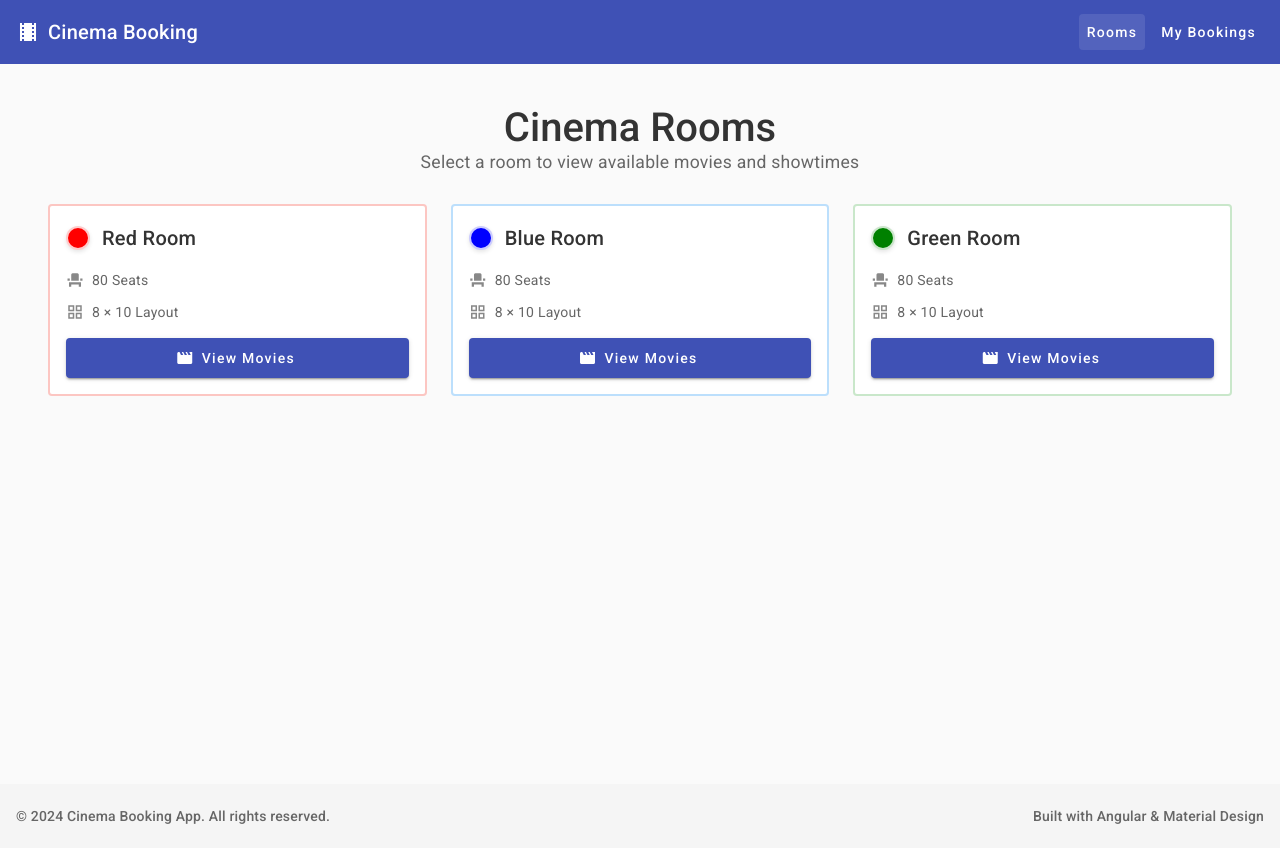
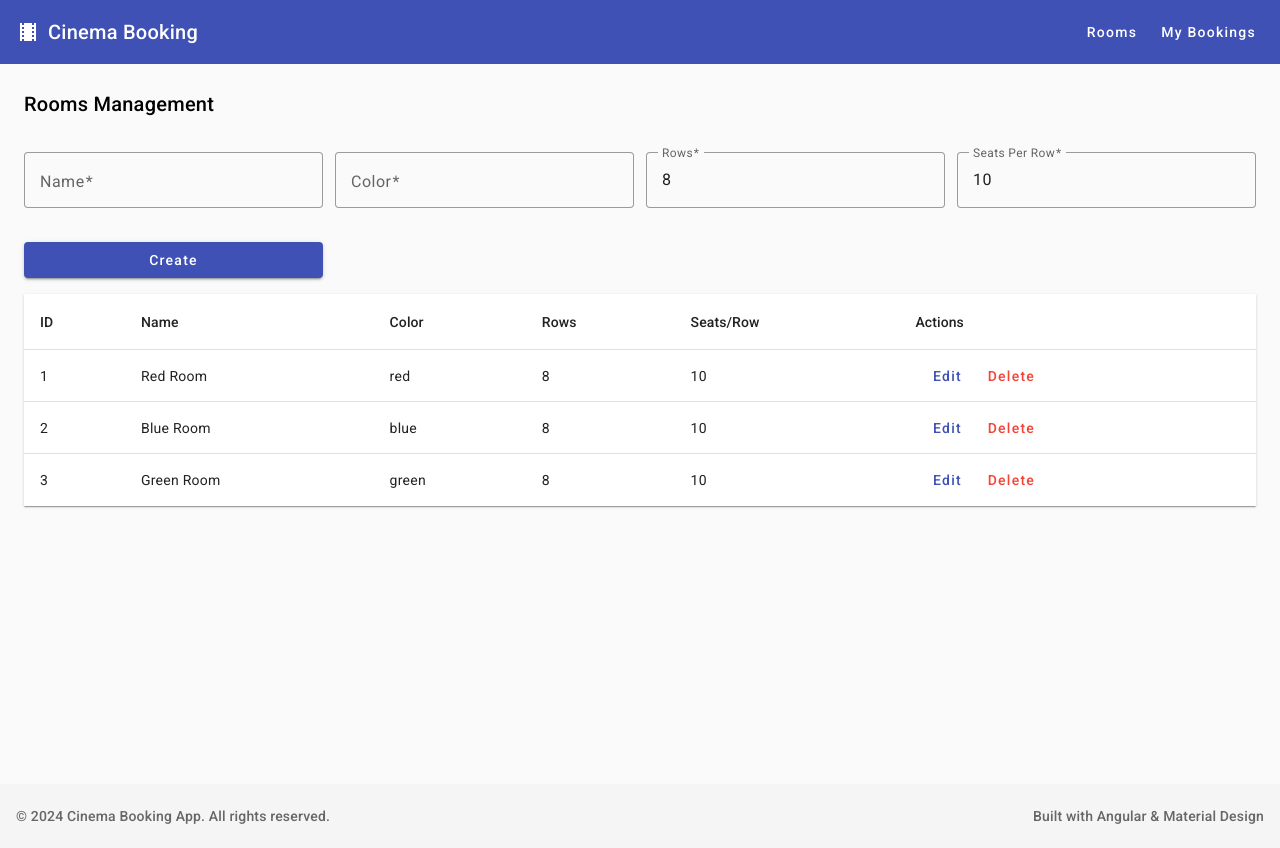
Before and after one commit to Huseelk/cinema-booking-app, an Angular app: page /admin/rooms in a window 1280 px wide. Before the commit this address led to /rooms. Built offline with nearby package versions, Linux system fonts and the light colour scheme; data requests are answered from the project's data file.

Commit message:
Add admin rooms CRUD.

```diff
--- a/src/app/app.routes.ts
+++ b/src/app/app.routes.ts
@@ -35,6 +35,13 @@ export const routes: Routes = [
     loadComponent: () => import('./features/admin/admin.component').then((m) => m.AdminComponent),
   },
   {
+    path: 'admin/rooms',
+    loadComponent: () =>
+      import('./features/admin/rooms-admin/rooms-admin.component').then(
+        (m) => m.RoomsAdminComponent,
+      ),
+  },
+  {
     path: '**',
     redirectTo: '/rooms',
   },
--- /dev/null
+++ b/src/app/features/admin/rooms-admin/rooms-admin.component.html
@@ -0,0 +1,64 @@
+<div class="rooms-admin-container">
+  <h2>Rooms Management</h2>
+
+  <form [formGroup]="form" (ngSubmit)="onSubmit()" class="room-form">
+    <mat-form-field appearance="outline">
+      <mat-label>Name</mat-label>
+      <input matInput formControlName="name" required />
+    </mat-form-field>
+    <mat-form-field appearance="outline">
+      <mat-label>Color</mat-label>
+      <input matInput formControlName="color" required />
+    </mat-form-field>
+    <mat-form-field appearance="outline">
+      <mat-label>Rows</mat-label>
+      <input matInput type="number" formControlName="rows" required />
+    </mat-form-field>
+    <mat-form-field appearance="outline">
+      <mat-label>Seats Per Row</mat-label>
+      <input matInput type="number" formControlName="seatsPerRow" required />
+    </mat-form-field>
+    <button mat-raised-button color="primary" type="submit">
+      {{ selectedRoom ? 'Update' : 'Create' }}
+    </button>
+    <button mat-button type="button" (click)="resetForm()" *ngIf="selectedRoom">Cancel</button>
+  </form>
+
+  <table mat-table [dataSource]="rooms()" class="mat-elevation-z1">
+    <ng-container matColumnDef="id">
+      <th mat-header-cell *matHeaderCellDef>ID</th>
+      <td mat-cell *matCellDef="let room">{{ room.id }}</td>
+    </ng-container>
+
+    <ng-container matColumnDef="name">
+      <th mat-header-cell *matHeaderCellDef>Name</th>
+      <td mat-cell *matCellDef="let room">{{ room.name }}</td>
+    </ng-container>
+
+    <ng-container matColumnDef="color">
+      <th mat-header-cell *matHeaderCellDef>Color</th>
+      <td mat-cell *matCellDef="let room">{{ room.color }}</td>
+    </ng-container>
+
+    <ng-container matColumnDef="rows">
+      <th mat-header-cell *matHeaderCellDef>Rows</th>
+      <td mat-cell *matCellDef="let room">{{ room.rows }}</td>
+    </ng-container>
+
+    <ng-container matColumnDef="seatsPerRow">
+      <th mat-header-cell *matHeaderCellDef>Seats/Row</th>
+      <td mat-cell *matCellDef="let room">{{ room.seatsPerRow }}</td>
+    </ng-container>
+
+    <ng-container matColumnDef="actions">
+      <th mat-header-cell *matHeaderCellDef>Actions</th>
+      <td mat-cell *matCellDef="let room">
+        <button mat-button color="primary" (click)="onEdit(room)">Edit</button>
+        <button mat-button color="warn" (click)="onDelete(room)">Delete</button>
+      </td>
+    </ng-container>
+
+    <tr mat-header-row *matHeaderRowDef="displayedColumns"></tr>
+    <tr mat-row *matRowDef="let row; columns: displayedColumns"></tr>
+  </table>
+</div>
--- /dev/null
+++ b/src/app/features/admin/rooms-admin/rooms-admin.component.scss
@@ -0,0 +1,16 @@
+.rooms-admin-container {
+  display: flex;
+  flex-direction: column;
+  gap: 16px;
+}
+
+.room-form {
+  display: grid;
+  grid-template-columns: repeat(4, 1fr);
+  gap: 12px;
+  align-items: end;
+}
+
+table {
+  width: 100%;
+}
--- /dev/null
+++ b/src/app/features/admin/rooms-admin/rooms-admin.component.ts
@@ -0,0 +1,122 @@
+import { CommonModule } from '@angular/common';
+import { Component, OnInit, inject, signal } from '@angular/core';
+import { FormBuilder, FormGroup, ReactiveFormsModule, Validators } from '@angular/forms';
+import { MatButtonModule } from '@angular/material/button';
+import { MatFormFieldModule } from '@angular/material/form-field';
+import { MatInputModule } from '@angular/material/input';
+import { MatSnackBar, MatSnackBarModule } from '@angular/material/snack-bar';
+import { MatTableModule } from '@angular/material/table';
+import { take } from 'rxjs';
+import { Room } from '../../../core/models/room.model';
+import { RoomService } from '../../../core/services/room.service';
+
+@Component({
+  selector: 'app-rooms-admin',
+  standalone: true,
+  imports: [
+    CommonModule,
+    ReactiveFormsModule,
+    MatTableModule,
+    MatButtonModule,
+    MatFormFieldModule,
+    MatInputModule,
+    MatSnackBarModule,
+  ],
+  templateUrl: './rooms-admin.component.html',
+  styleUrls: ['./rooms-admin.component.scss'],
+})
+export class RoomsAdminComponent implements OnInit {
+  readonly displayedColumns = ['id', 'name', 'color', 'rows', 'seatsPerRow', 'actions'];
+  rooms = signal<Room[]>([]);
+  selectedRoom: Room | null = null;
+  form!: FormGroup;
+
+  private readonly roomService = inject(RoomService);
+  private readonly fb = inject(FormBuilder);
+  private readonly snackBar = inject(MatSnackBar);
+
+  ngOnInit(): void {
+    this.form = this.fb.group({
+      name: ['', [Validators.required, Validators.maxLength(50)]],
+      color: ['', [Validators.required, Validators.maxLength(20)]],
+      rows: [8, [Validators.required, Validators.min(1)]],
+      seatsPerRow: [10, [Validators.required, Validators.min(1)]],
+    });
+    this.loadRooms();
+  }
+
+  loadRooms(): void {
+    this.roomService
+      .getRooms()
+      .pipe(take(1))
+      .subscribe({
+        next: (rooms) => this.rooms.set(rooms),
+        error: () => this.snackBar.open('Failed to load rooms', 'Close', { duration: 3000 }),
+      });
+  }
+
+  onEdit(room: Room): void {
+    this.selectedRoom = room;
+    this.form.patchValue({
+      name: room.name,
+      color: room.color,
+      rows: room.rows,
+      seatsPerRow: room.seatsPerRow,
+    });
+  }
+
+  onDelete(room: Room): void {
+    this.roomService
+      .deleteRoom(room.id)
+      .pipe(take(1))
+      .subscribe({
+        next: () => {
+          this.snackBar.open('Room deleted', 'Close', { duration: 2000 });
+          this.loadRooms();
+        },
+        error: () => this.snackBar.open('Failed to delete room', 'Close', { duration: 3000 }),
+      });
+  }
+
+  onSubmit(): void {
+    const value = this.form.value as {
+      name: string;
+      color: string;
+      rows: number;
+      seatsPerRow: number;
+    };
+    if (this.selectedRoom) {
+      const updated: Room = { ...this.selectedRoom, ...value };
+      this.roomService
+        .updateRoom(updated)
+        .pipe(take(1))
+        .subscribe({
+          next: () => {
+            this.snackBar.open('Room updated', 'Close', { duration: 2000 });
+
+            this.resetForm();
+            this.loadRooms();
+          },
+          error: () => this.snackBar.open('Failed to update room', 'Close', { duration: 3000 }),
+        });
+    } else {
+      this.roomService
+        .createRoom(value)
+        .pipe(take(1))
+        .subscribe({
+          next: () => {
+            this.snackBar.open('Room created', 'Close', { duration: 2000 });
+
+            this.resetForm();
+            this.loadRooms();
+          },
+          error: () => this.snackBar.open('Failed to create room', 'Close', { duration: 3000 }),
+        });
+    }
+  }
+
+  resetForm(): void {
+    this.selectedRoom = null;
+    this.form.reset({ name: '', color: '', rows: 8, seatsPerRow: 10 });
+  }
+}
```
